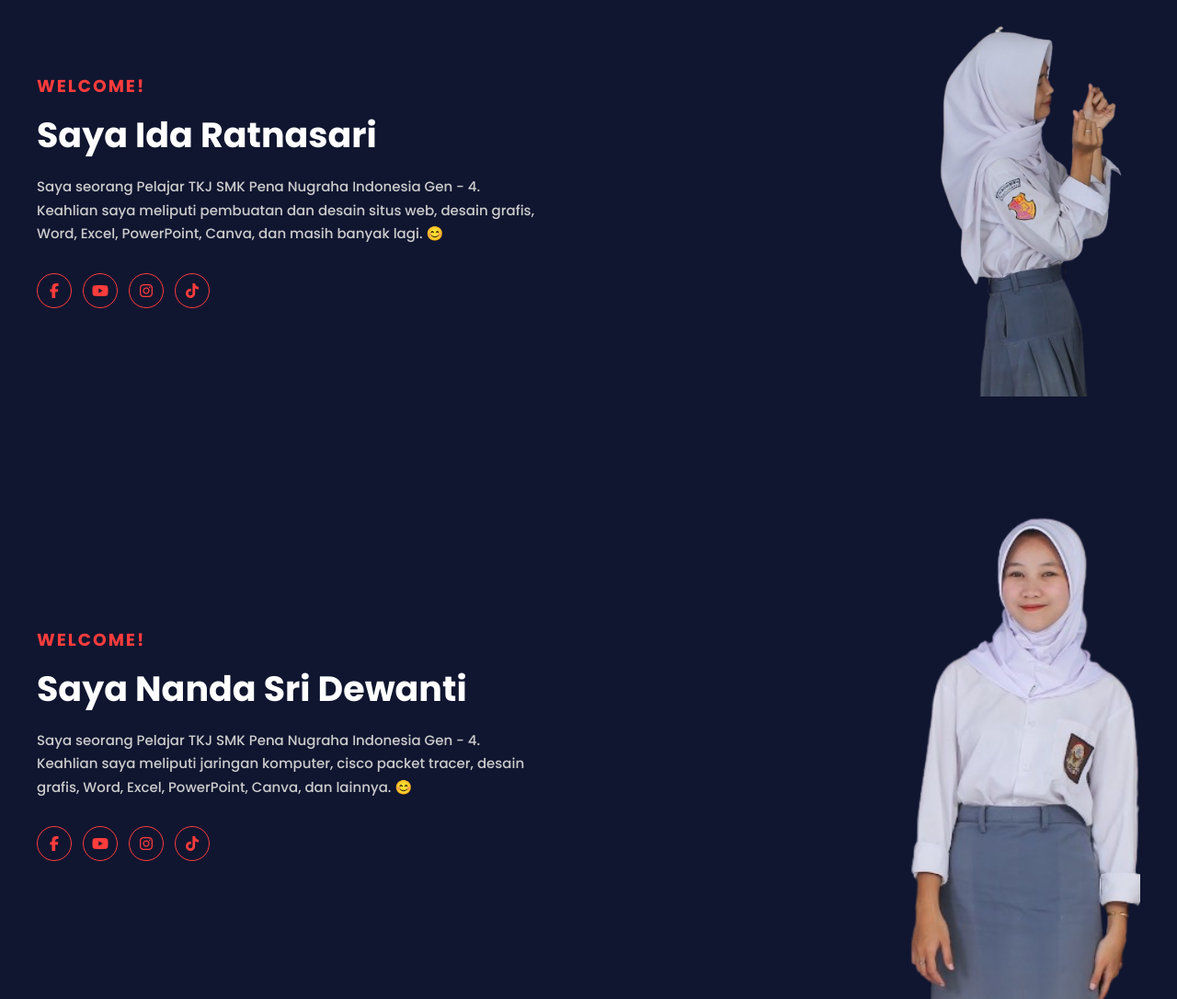
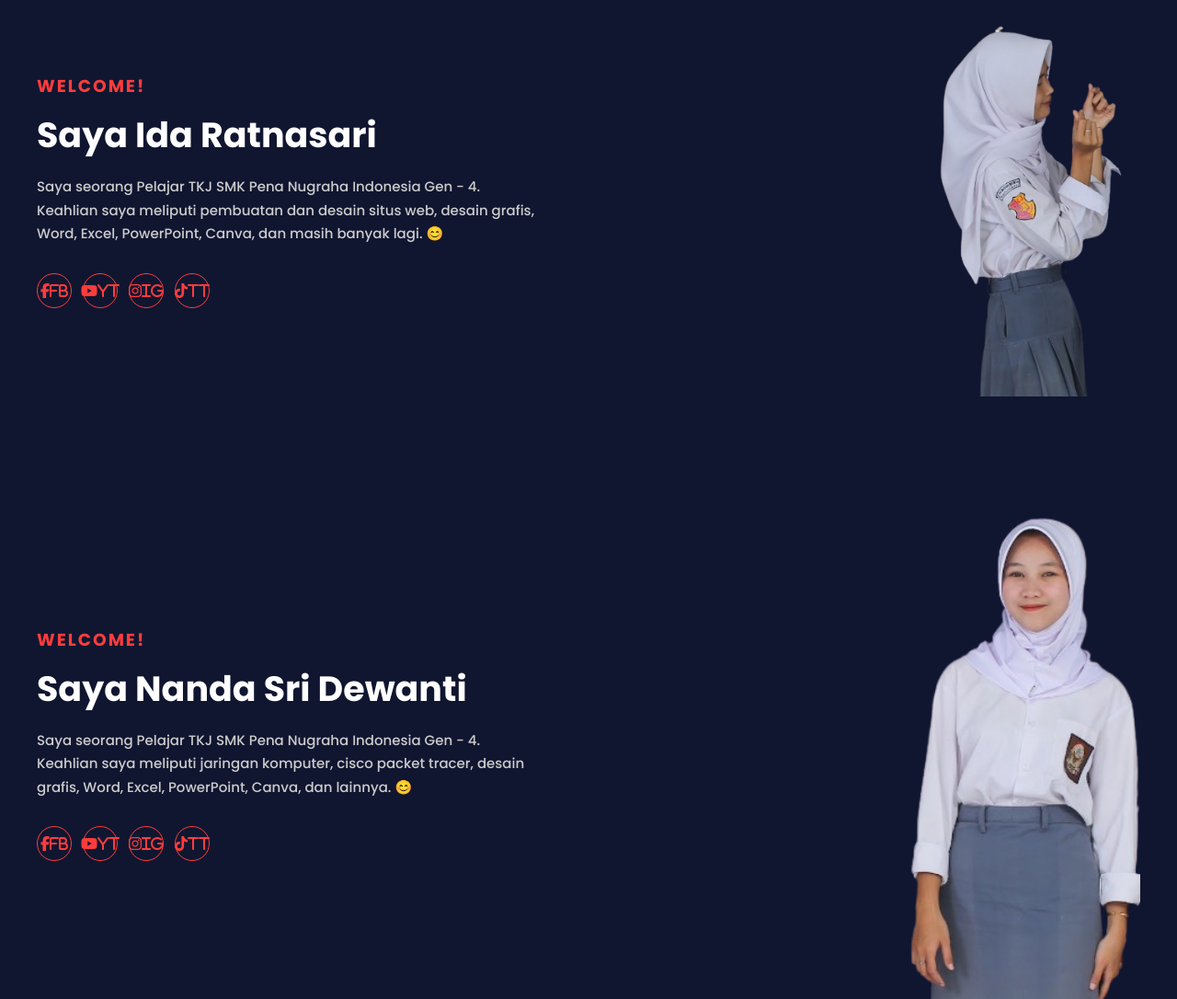
Before and after one commit to tkjsmkpena2020-glitch/web_pibadi_testing, a plain HTML site: page index.html in a window 1280 px wide. Shown: the part 130-1216 px from the top of the page at 92% size. Drawn offline with Linux system fonts and the light colour scheme.

Commit message:
Update index.html

```diff
--- a/index.html
+++ b/index.html
@@ -209,10 +209,10 @@
             Keahlian saya meliputi pembuatan dan desain situs web, desain grafis, Word, Excel, PowerPoint, Canva, dan masih banyak lagi. 😊</p>
 
             <div class="social-icons">
-                <a href="https://www.facebook.com/ida.ratnasari.7/"><i class="fab fa-facebook-f"></i></a>
-                <a href="https://www.youtube.com/@idaratnasari8313"><i class="fab fa-youtube"></i></a>
-                <a href="https://www.instagram.com/ida_ratnasari/"><i class="fab fa-instagram"></i></a>
-                <a href="https://www.tiktok.com/@ida.ratnasari57"><i class="fab fa-tiktok"></i></a>
+                <a href="https://www.facebook.com/ida.ratnasari.7/"><i class="fab fa-facebook-f">fb</i></a>
+                <a href="https://www.youtube.com/@idaratnasari8313"><i class="fab fa-youtube">yt</i></a>
+                <a href="https://www.instagram.com/ida_ratnasari/"><i class="fab fa-instagram">ig</i></a>
+                <a href="https://www.tiktok.com/@ida.ratnasari57"><i class="fab fa-tiktok">tt</i></a>
             </div>
         </div>
         <div class="hero-img">
@@ -229,10 +229,10 @@
             Keahlian saya meliputi jaringan komputer, cisco packet tracer, desain grafis, Word, Excel, PowerPoint, Canva, dan lainnya. 😊</p>
 
             <div class="social-icons">
-                <a href="#"><i class="fab fa-facebook-f"></i></a>
-                <a href="#"><i class="fab fa-youtube"></i></a>
-                <a href="#"><i class="fab fa-instagram"></i></a>
-                <a href="#"><i class="fab fa-tiktok"></i></a>
+                <a href="https://www.facebook.com/ida.ratnasari.7/"><i class="fab fa-facebook-f">fb</i></a>
+                <a href="https://www.youtube.com/@idaratnasari8313"><i class="fab fa-youtube">yt</i></a>
+                <a href="https://www.instagram.com/ida_ratnasari/"><i class="fab fa-instagram">ig</i></a>
+                <a href="https://www.tiktok.com/@ida.ratnasari57"><i class="fab fa-tiktok">tt</i></a>
             </div>
         </div>
         <div class="hero-img">
@@ -249,10 +249,10 @@
             Keahlian saya meliputi jaringan komputer, cisco packet tracer, desain grafis, Word, Excel, PowerPoint, Canva, dan lainnya. 😊</p>
 
             <div class="social-icons">
-                <a href="#"><i class="fab fa-facebook-f"></i></a>
-                <a href="#"><i class="fab fa-youtube"></i></a>
-                <a href="#"><i class="fab fa-instagram"></i></a>
-                <a href="#"><i class="fab fa-tiktok"></i></a>
+                <a href="https://www.facebook.com/ida.ratnasari.7/"><i class="fab fa-facebook-f">fb</i></a>
+                <a href="https://www.youtube.com/@idaratnasari8313"><i class="fab fa-youtube">yt</i></a>
+                <a href="https://www.instagram.com/ida_ratnasari/"><i class="fab fa-instagram">ig</i></a>
+                <a href="https://www.tiktok.com/@ida.ratnasari57"><i class="fab fa-tiktok">tt</i></a>
             </div>
         </div>
         <div class="hero-img">
```
